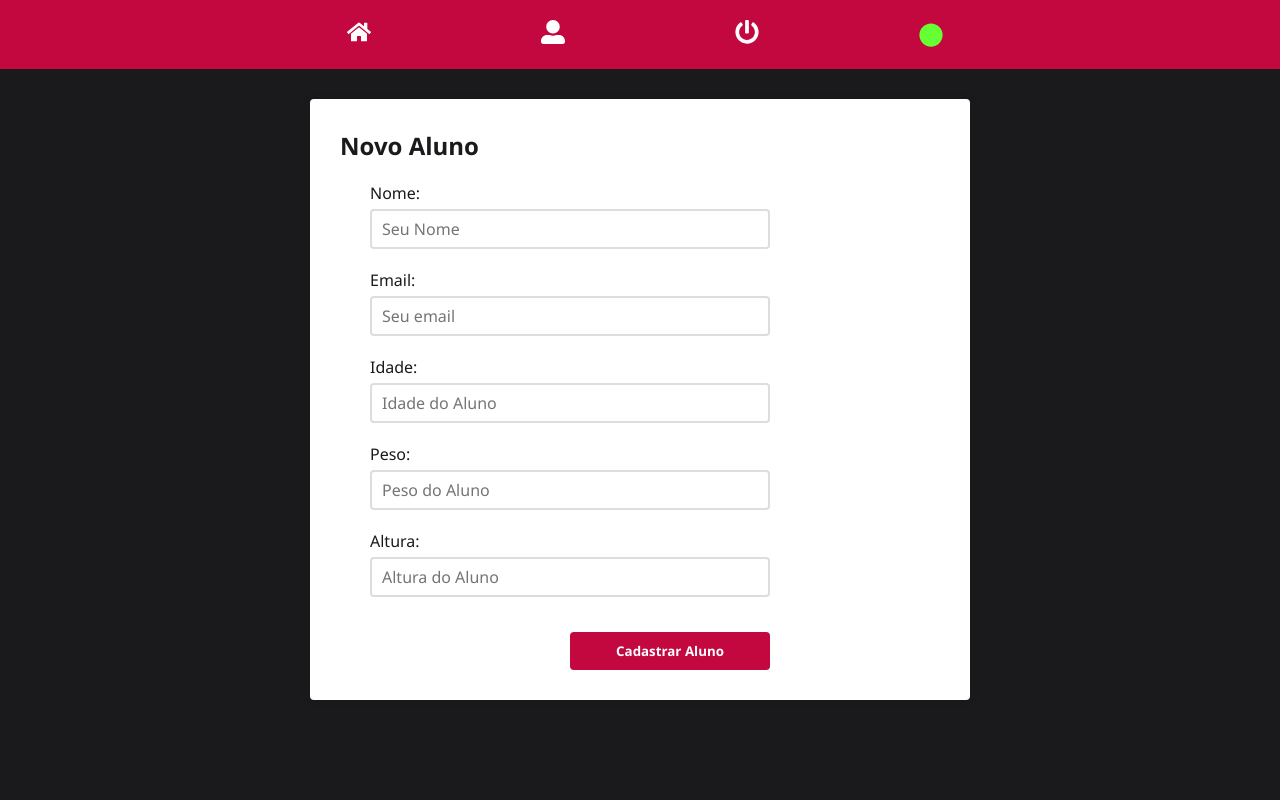
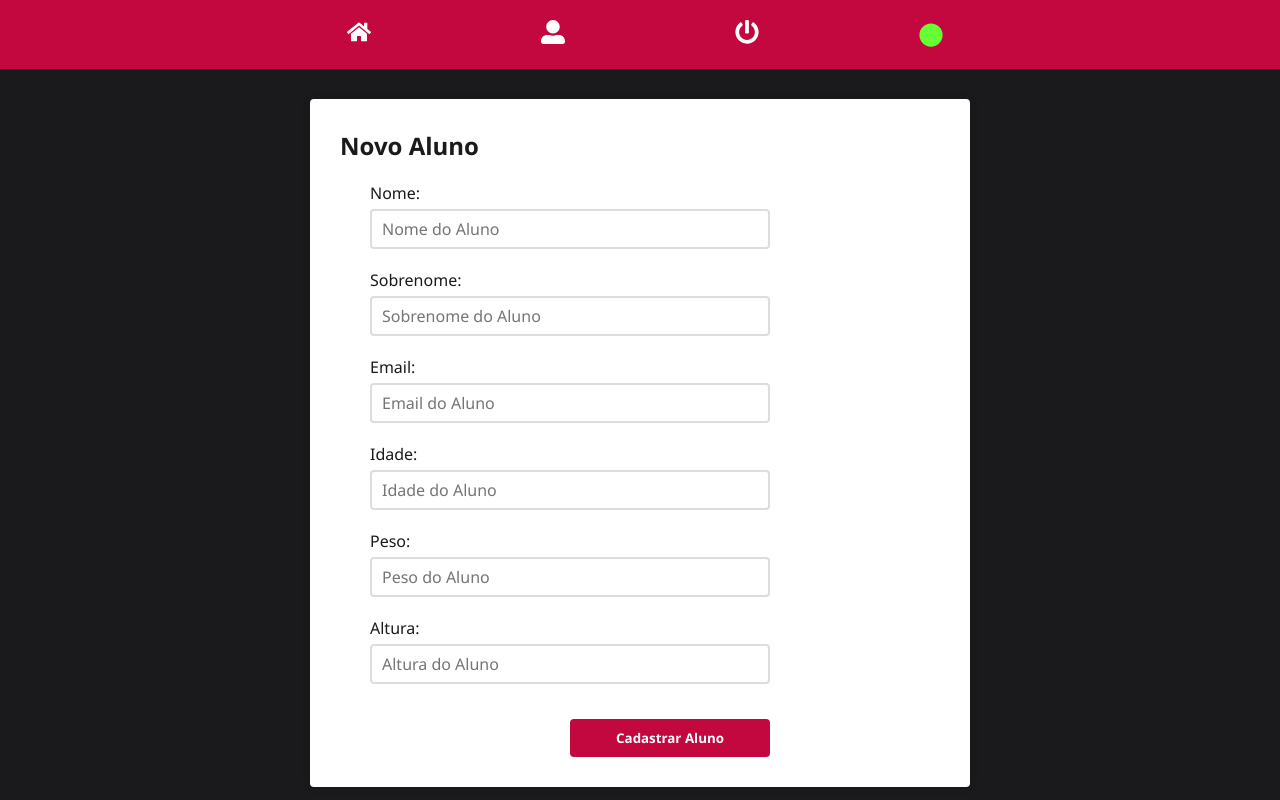
Before and after one commit to tailanpatrick/front-end-alunos, a React (Create React App) app: page /student in a window 1280 px wide. Built offline with nearby package versions, Linux system fonts and the light colour scheme; sample sign-in values are in the browser's storage.

Commit message:
validate and receive data to edit in student page

```diff
--- a/src/pages/Student/index.tsx
+++ b/src/pages/Student/index.tsx
@@ -1,7 +1,13 @@
-import React, { useState } from "react";
+import React, { useEffect, useState } from "react";
+import { isEmail, isInt, isFloat } from "validator";
+import { toast } from "react-toastify";
+
 import { Container } from "../../styles/globalstyles";
-import { useParams } from "react-router-dom";
+import { useNavigate, useParams } from "react-router-dom";
 import { ContainerForm, Form } from "../Register/styled";
+import Loading from "../../components/Loading";
+import axios from "../../services/axios";
+import { get } from "lodash";
 
 
 
@@ -10,11 +16,49 @@ export default function StudentPage() {
 
   const [formData, setFormData] = useState({
     name: "",
+    surname: "",
     email: "",
     age: "",
     weight: "",
     height: ""
   });
+  const [loading, setLoading] = useState(false);
+  const navigate = useNavigate();
+
+  useEffect(() => {
+    if (!id) return;
+
+    async function getData() {
+      try {
+        setLoading(true);
+        const { data } = await axios.get(`/students/id/${id}`);
+        const photo = get(data, 'photo.filePath', '');
+
+        setFormData((prev) => ({
+          ...prev,
+          name: String(data.name) || "",
+          surname: String(data.surname) || "",
+          email: String(data.email) || "",
+          age: String(data.age) || "",
+          weight: String(data.weight) || "",
+          height: String(data.height) || "",
+
+        }));
+
+      } catch (err) {
+        const status = Number(get(err, 'response.status', 0))
+        const errors = get(err, 'response.data.errors', [])
+        if(status === 400) errors.map(error => toast.error(error))
+        navigate('/')
+      } finally {
+        setLoading(false);
+      }
+
+    }
+
+    getData();
+
+  }, [id])
 
 
   const handleChange = (e: React.ChangeEvent<HTMLInputElement>) => {
@@ -28,12 +72,42 @@ export default function StudentPage() {
 
   const handleSubmit = async (e: React.FormEvent) => {
     e.preventDefault();
+    let formErrors = false;
 
+    if (formData.name.length < 3 || formData.name.length > 255) {
+      toast.error('Nome precisa ter entre 3 e 255 caracteres')
+      formErrors = true;
+    }
 
+    if (formData.surname.length < 3 || formData.surname.length > 255) {
+      toast.error('Sobrenome precisa ter entre 3 e 255 caracteres')
+      formErrors = true;
+    }
+
+    if (!isEmail(formData.email)) {
+      toast.error('Email inválido')
+      formErrors = true;
+    }
+
+    if (!isInt(formData.age) || Number(formData.age) <= 0) {
+      toast.error('Idade inválida')
+      formErrors = true;
+    }
+
+    if (!isFloat(formData.weight) || Number(formData.weight) <= 0) {
+      toast.error('Peso inválido')
+      formErrors = true;
+    }
+
+    if (!isFloat(formData.height) || Number(formData.height) <= 0) {
+      toast.error('Altura inválida')
+      formErrors = true;
+    }
   }
 
   return (
     <Container>
+      <Loading isLoading={loading} />
       <h1>{id ? 'Editar Aluno' : 'Novo Aluno'}</h1>
 
       <ContainerForm>
@@ -45,9 +119,21 @@ export default function StudentPage() {
               value={formData.name}
               onChange={handleChange}
               name="name"
-              placeholder="Seu Nome"
+              placeholder="Nome do Aluno"
             />
             {formData.name}
+          </label>
+
+          <label htmlFor="surname">
+            Sobrenome:
+            <input
+              type="text"
+              value={formData.surname}
+              onChange={handleChange}
+              name="surname"
+              placeholder="Sobrenome do Aluno"
+            />
+            {formData.surname}
           </label>
 
           <label htmlFor="email">
@@ -57,7 +143,7 @@ export default function StudentPage() {
               value={formData.email}
               onChange={handleChange}
               name="email"
-              placeholder="Seu email"
+              placeholder="Email do Aluno"
             />
             {formData.email}
           </label>
@@ -79,7 +165,8 @@ export default function StudentPage() {
             <label htmlFor="weight">
               Peso:
               <input
-                type="text"
+                type="number"
+                step="0.01"
                 value={formData.weight}
                 onChange={handleChange}
                 name="weight"
@@ -91,7 +178,8 @@ export default function StudentPage() {
             <label htmlFor="height">
               Altura:
               <input
-                type="text"
+                type="number"
+                step="0.01"
                 value={formData.height}
                 onChange={handleChange}
                 name="height"
```
